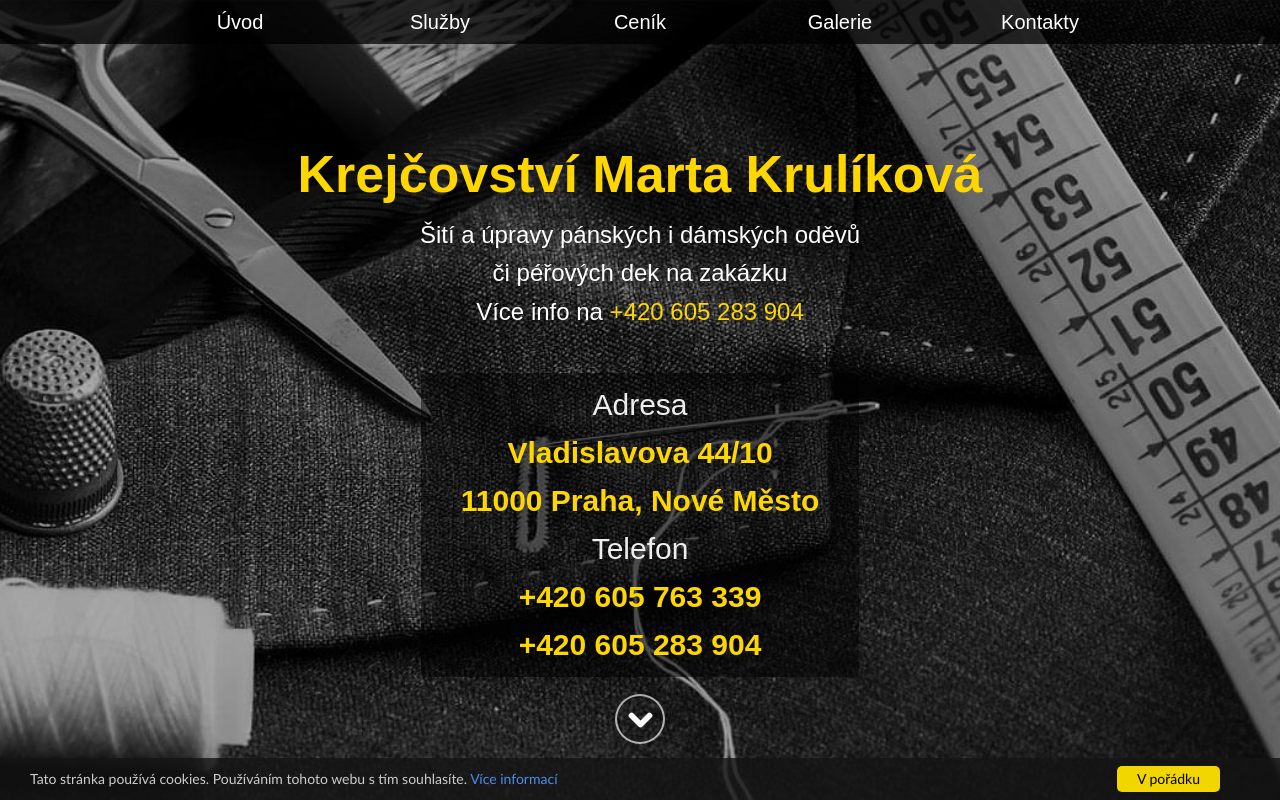
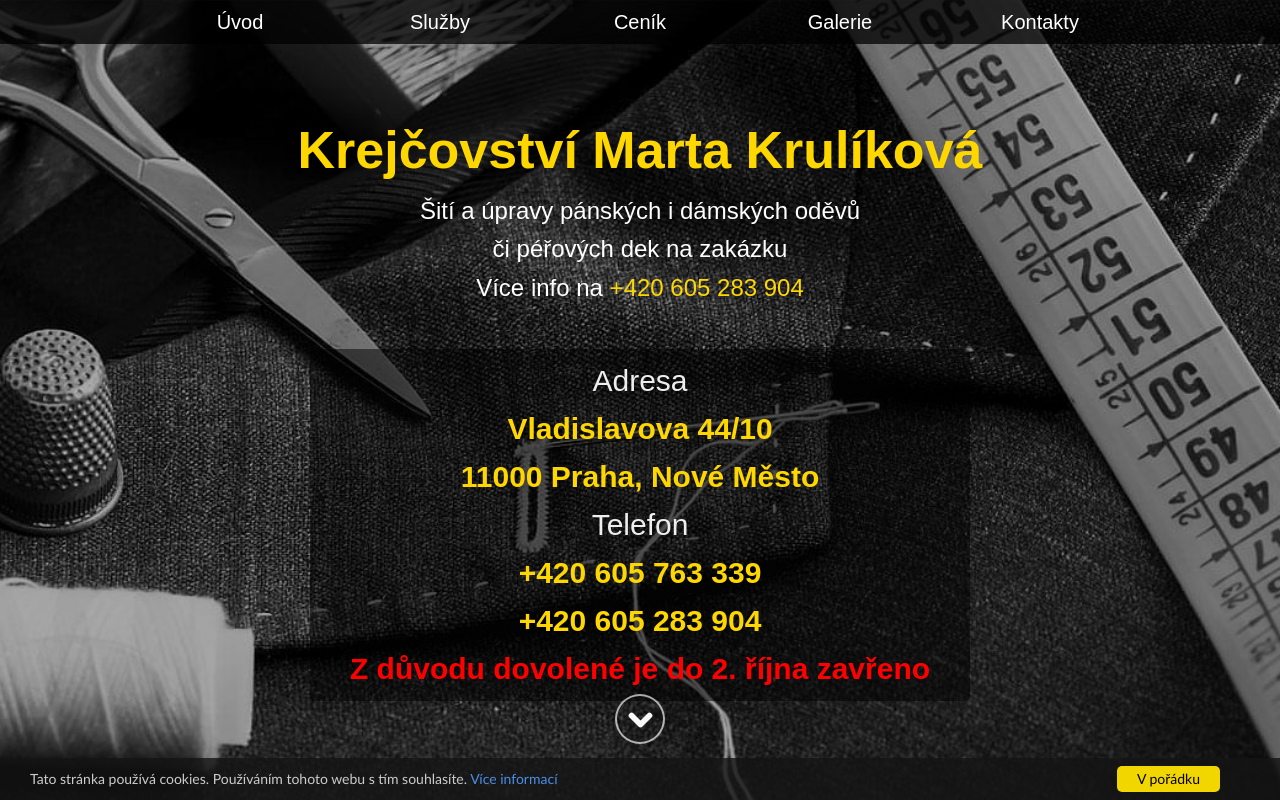
Before and after one commit to PetrLanger/krejcovstvikrulikova, a plain HTML site: page index.html in a window 1280 px wide. Shown: the top 800 px of the page. Drawn offline with nearby package versions, Linux system fonts and the light colour scheme; a script that the page names is missing.

Commit message:
Dovolená

```diff
--- a/index.html
+++ b/index.html
@@ -72,6 +72,7 @@
                 <h4>PO : 9:00 - 18:00</h4>
                 <h4>ÚT-ČT : 9:00 - 14:00</h4>
                 <h4>PÁ-NE : zavřeno</h4>-->
+                <h4>Z důvodu dovolené je do 2. října zavřeno</h4>
             </div>
 
             <div id="arrow"></div>
@@ -276,6 +277,7 @@
                         <div class="contactsItem">
                             <h3>Otevírací doba</h3>
                             <!--<h4>V týdnu od 29. 7. do 2. 8. 2019 je zavřeno. </h4>-->
+                            <h4>Z důvodu dovolené je do 2. října zavřeno</h4>
                             <p>
                                 <span class="bold">PO : </span>09:00 - 18:00<br>
                                 <!--<span class="bold">ÚT - ČT : </span>09:00 - 14:00<br>-->
```
